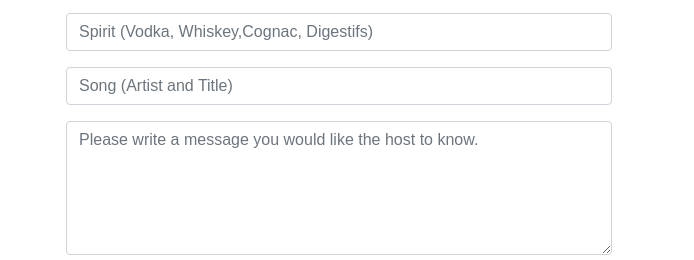
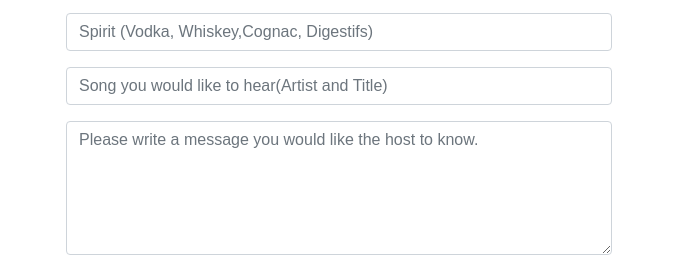
Before and after one commit to Siphelele-Maphumulo/invitation, a plain HTML site: page index.html in a window 1280 px wide. Shown: the part 2056-2316 px from the top of the page, 586-1280 px from the left. Drawn offline with nearby package versions, Linux system fonts and the light colour scheme.

Commit message:
Update index.html

```diff
--- a/index.html
+++ b/index.html
@@ -149,7 +149,7 @@
                         <input type="text" id="quantity" name="quantity" class="form-control form-control mt-3" placeholder="Quantity of people">
                         <input type="text " id="Drink " name="drink " class="form-control form-control mt-3" placeholder="Drink (Cider, Beer, juice) ">
                         <input type="spirit " id="Spirit " name="spirit " class="form-control mt-3 " placeholder="Spirit (Vodka, Whiskey,Cognac, Digestifs) ">
-                        <input type="text " id="track " name="track " class="form-control mt-3 " placeholder="Song (Artist and Title) ">
+                        <input type="text " id="track " name="track " class="form-control mt-3 " placeholder="Song you would like to hear(Artist and Title) ">
                         <div class="mb-2 mt-3 ">
                             <textarea class="form-control " rows="5 " id="comment " name="text " placeholder="Please write a message you would like the host to know. "></textarea>
                         </div>
```
